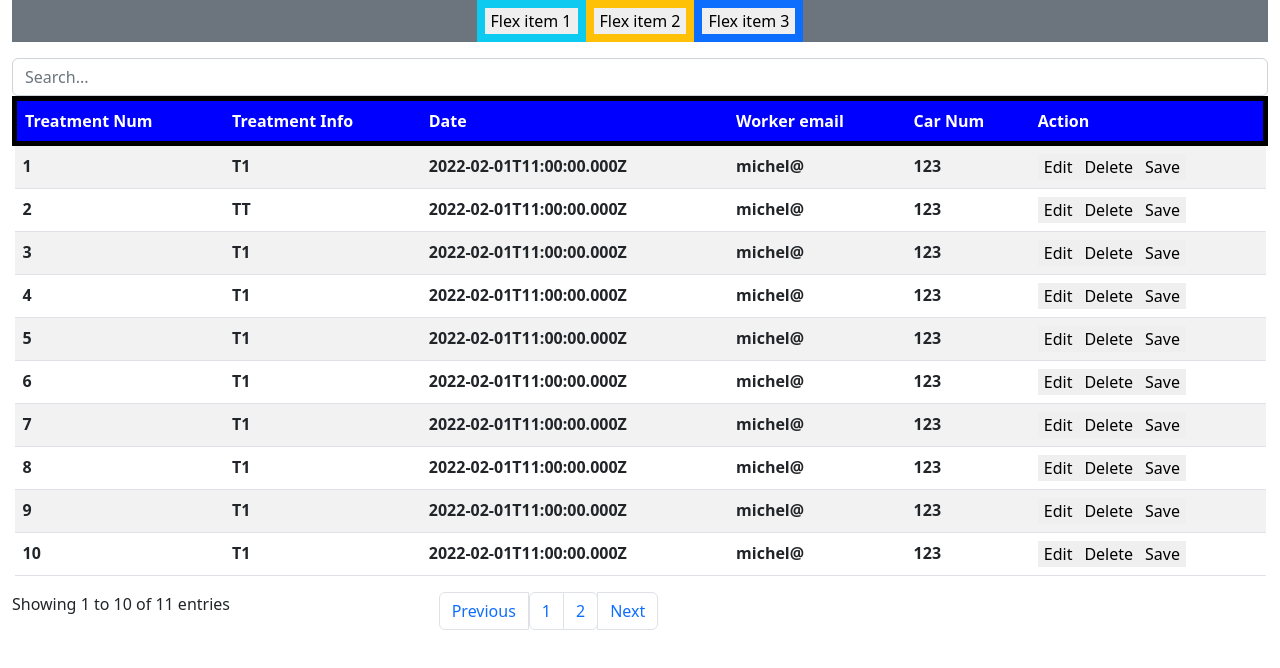
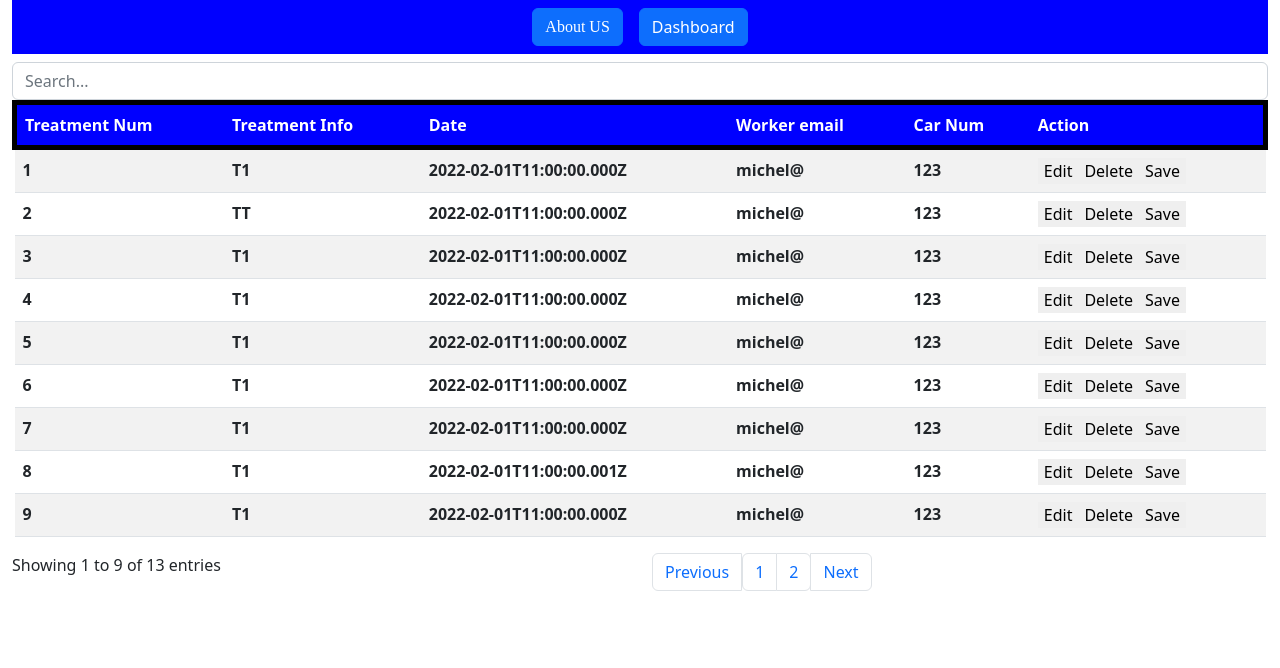
Before and after one commit to micheldiab/Car-Managment, a React (Create React App) app in the folder client/: page / in a window 1280 px wide. Shown: the top 668 px of the page. Built offline with nearby package versions, Linux system fonts and the light colour scheme.

Commit message:
Dashboard buttons were modified

```diff
--- a/client/src/components/Dashboard.jsx
+++ b/client/src/components/Dashboard.jsx
@@ -2,17 +2,25 @@ import React from "react";
 import 'bootstrap/dist/css/bootstrap.css';
 
 
+
+
 export default function Dashboard() {
   return (
-    <div classNameName="container-fluid">
-         <div style={{textAlign: "center"}}>
-    <div className="d-flex justify-content-center bg-secondary mb-3">
-  <div className="p-2 bg-info">
-    <button>Flex item 1</button></div>
-  <div className="p-2 bg-warning"><button>Flex item 2</button></div>
-  <div className="p-2 bg-primary"><button>Flex item 3</button></div>
-</div>
-</div>
+
+    <div className="container-fluid" style={{ backgroundColor: 'blue' }}>
+      <div className="d-flex justify-content-center mb-2">
+
+        <div className="p-2 -info d-flex align-items-center" style={{fontFamily:'bold'}}>
+          <button className="btn btn-primary btn-block" type="button">About US</button>
+        </div>
+        <div className="p-2 -warning">
+          <button className="btn btn-primary btn-block" type="button">Dashboard</button>
+        </div>
+
+      </div>
+
     </div>
+
+
   );
 }
--- a/client/src/components/Table.jsx
+++ b/client/src/components/Table.jsx
@@ -94,7 +94,7 @@ export default function Table()
     {
       treatNumber: '8',
       Information: 'T1',
-      Date: '2022-02-01T11:00:00.000Z',
+      Date: '2022-02-01T11:00:00.001Z',
       email: "michel@",
       carNumber:"123",
     },
@@ -119,13 +119,26 @@ export default function Table()
       email: "michel@",
       carNumber:"123",
     },
-
+    {
+      treatNumber: '12',
+      Information: 'T1',
+      Date: '2022-02-01T11:00:00.000Z',
+      email: "michel@",
+      carNumber:"123",
+    },
+    {
+      treatNumber: '13',
+      Information: 'T1',
+      Date: '2022-02-01T11:00:00.000Z',
+      email: "michel@",
+      carNumber:"123",
+    },
 
 
   ]);
 
   const [currentPage, setCurrentPage] = useState(1);
-const [recordsPerPage] = useState(10);
+const [recordsPerPage] = useState(9);
 let indexOfLastRecord = currentPage * recordsPerPage;
 let  indexOfFirstRecord = indexOfLastRecord - recordsPerPage;
 
@@ -276,29 +289,7 @@ function handleSearch(event)
       onChange={handleSearch}
     />
 
- {/* <div className='row'  style={{cursor:"pointer",background:"blue",border:"solid 5px black",color:"white"}}>
-  <div className='col'>
-<th  onClick={() => sortByNumber()}>Treatment Num</th>
-</div>
-<div className='col'>
-<th onClick={() => sortByInformation()}>Treatment Info</th>
-</div>
-<div className='col'>
-<th onClick={() => sortByDate()}>Date</th>
-</div>
-<div className='col'>
-<th onClick={() => sortByWorkerEmail()}>Worker email </th>
-</div>
-<div className='col'>
-<th onClick={() => sortByCarNumber()}>Car Num</th>
-</div>
-<div className='col'>
-<th >Action</th>
 
-</div>
-
-
-</div>  */}
 
 
 
@@ -378,18 +369,14 @@ function handleSearch(event)
       </tbody>
     </table>
 
-
-
-<div className='row'>
+    <div className='row d-flex justify-content-between'>
   <div className='col'>
-<p>Showing {(currentRecords.length===0 ? 0 : (currentPage-1)*recordsPerPage +1)} to {filteredData.length>(currentPage*recordsPerPage) ? (currentPage*recordsPerPage) : filteredData.length } of {filteredData.length} entries</p></div>
+    <p className="d-block">Showing {(currentRecords.length===0 ? 0 : (currentPage-1)*recordsPerPage +1)} to {filteredData.length>(currentPage*recordsPerPage) ? (currentPage*recordsPerPage) : filteredData.length } of {filteredData.length} entries</p>
+  </div>
   <div className='col'>
-
-<nav aria-label="Page navigation example">
-  <ul className="pagination">
-
-
-    <li className="page-item">
+    <nav aria-label="Page navigation example" className="d-block">
+      <ul className="pagination flex-wrap-nowrap">
+        <li className="page-item d-flex align-items-center">
           <a
             className="page-link"
             href="#"
@@ -397,12 +384,10 @@ function handleSearch(event)
           >
             Previous
           </a>
-
         </li>
-
         <ul className="pagination">
           {[...Array(totalPages)].map((page, index) => (
-    <li className="page-item" key={index}>
+            <li className="page-item d-flex align-items-center" key={index}>
               <a
                 className="page-link"
                 href="#"
@@ -413,7 +398,7 @@ function handleSearch(event)
             </li>
           ))}
         </ul>
-    <li className="page-item">
+        <li className="page-item d-flex align-items-center">
           <a
             className="page-link"
             href="#"
@@ -422,22 +407,23 @@ function handleSearch(event)
             Next
           </a>
         </li>
+      </ul>
+    </nav>
+  </div>
+</div>
 
 
 
-   </ul>
 
 
 
-    </nav>
-    </div>
     <div className='col'></div>
 
     </div>
 
 
 
-</div>
+
     );
 
 
```
Lines whose indentation alone changed are shown as unchanged.
